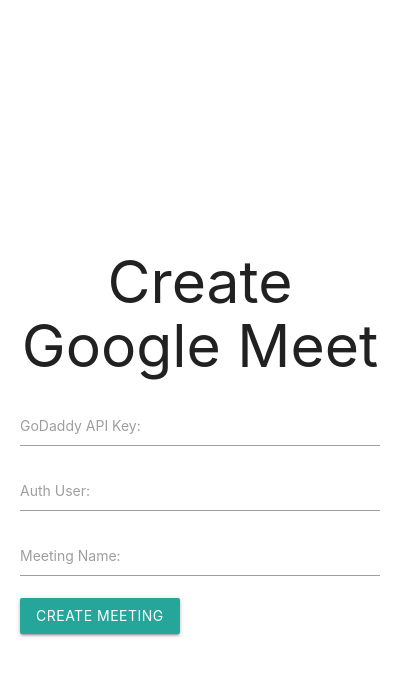
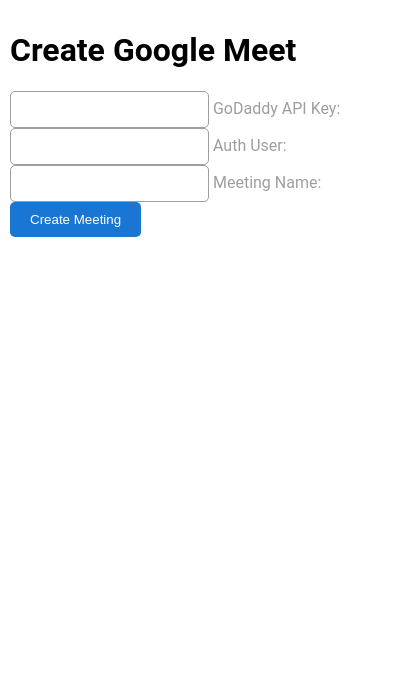
Before and after one commit to sudip-mondal-2002/meetpro, a browser extension: page popup.html in a window 400 px wide. Drawn offline with nearby package versions, Linux system fonts and the light colour scheme.

Commit message:
fix broken area from copilot

```diff
--- a/popup.html
+++ b/popup.html
@@ -2,18 +2,52 @@
 <html>
 <head>
     <title>Google Meet Scheduler</title>
-    <link href="https://cdnjs.cloudflare.com/ajax/libs/materialize/1.0.0/css/materialize.min.css" rel="stylesheet">
     <style>
-        body {
-            display: flex;
-            justify-content: center;
-            align-items: center;
-            height: 100vh;
-            flex-direction: column;
+        /* Custom styles for the Google Meet Scheduler extension */
+        body, html {
+            margin: 0;
+            padding: 0;
+            font-family: 'Roboto', sans-serif;
         }
+
         .container {
-            width: 90%;
-            max-width: 600px;
+            max-width: 960px;
+            margin: auto;
+            padding: 20px;
+        }
+
+        /* Responsive design for various device sizes */
+        @media (max-width: 600px) {
+            .container {
+                padding: 10px;
+            }
+        }
+
+        /* Styles for the form elements */
+        .input-field label {
+            color: #9e9e9e;
+        }
+
+        .input-field input[type="text"],
+        .input-field input[type="number"] {
+            border: 1px solid #9e9e9e;
+            padding: 10px;
+            border-radius: 5px;
+        }
+
+        /* Button styling */
+        .btn {
+            background-color: #1976d2;
+            color: white;
+            padding: 10px 20px;
+            border: none;
+            border-radius: 5px;
+            cursor: pointer;
+            transition: background-color 0.3s ease;
+        }
+
+        .btn:hover {
+            background-color: #1565c0;
         }
     </style>
 </head>
@@ -34,11 +68,6 @@
     </div>
     <button class="btn waves-effect waves-light" id="create-meet">Create Meeting</button>
 </div>
-<script src="https://cdnjs.cloudflare.com/ajax/libs/materialize/1.0.0/js/materialize.min.js"></script>
 <script src="popup.js"></script>
-<script>
-    // Initialize Materialize components
-    M.AutoInit();
-</script>
 </body>
 </html>
--- a/styles.css
+++ /dev/null
@@ -1,46 +0,0 @@
-/* Custom styles for the Google Meet Scheduler extension */
-body, html {
-    margin: 0;
-    padding: 0;
-    font-family: 'Roboto', sans-serif;
-}
-
-.container {
-    max-width: 960px;
-    margin: auto;
-    padding: 20px;
-}
-
-/* Responsive design for various device sizes */
-@media (max-width: 600px) {
-    .container {
-        padding: 10px;
-    }
-}
-
-/* Styles for the form elements */
-.input-field label {
-    color: #9e9e9e;
-}
-
-.input-field input[type="text"],
-.input-field input[type="number"] {
-    border: 1px solid #9e9e9e;
-    padding: 10px;
-    border-radius: 5px;
-}
-
-/* Button styling */
-.btn {
-    background-color: #1976d2;
-    color: white;
-    padding: 10px 20px;
-    border: none;
-    border-radius: 5px;
-    cursor: pointer;
-    transition: background-color 0.3s ease;
-}
-
-.btn:hover {
-    background-color: #1565c0;
-}
```
Also changed, not shown: manifest.json.
